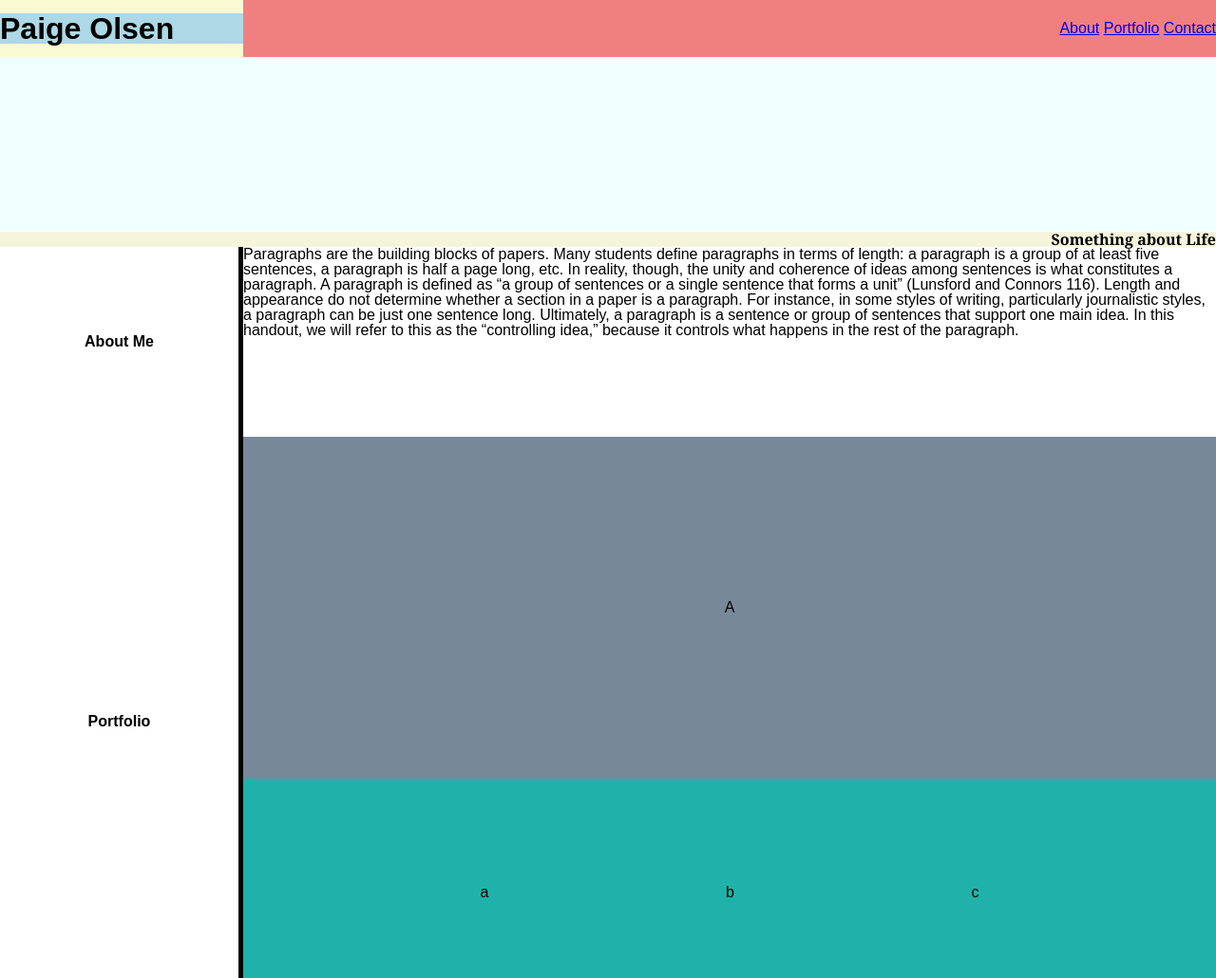
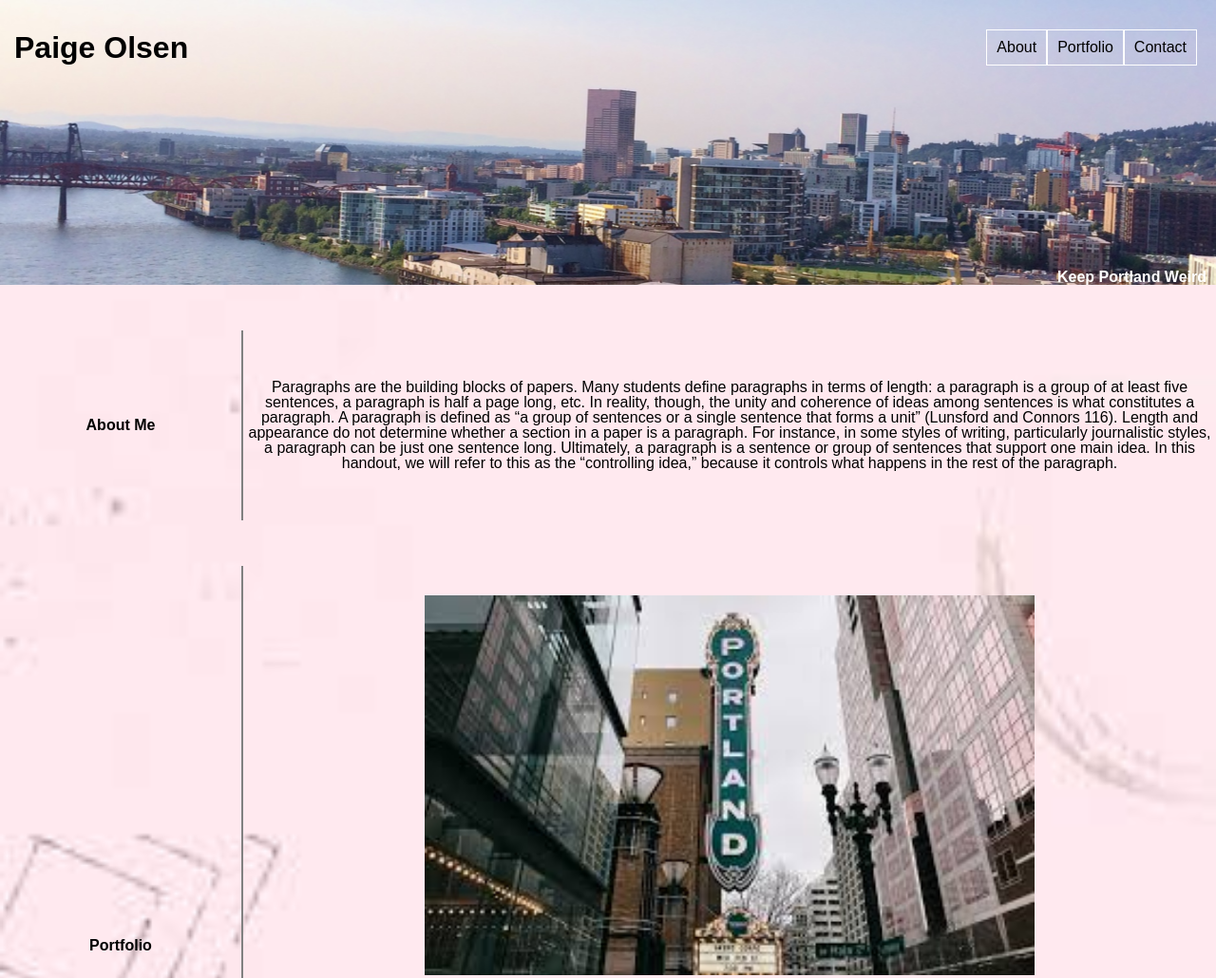
Before and after one commit to POlsen-92/portfolio, a plain HTML site: page index.html in a window 1280 px wide. Shown: the top 1030 px of the page at 95% size. Drawn offline with Linux system fonts and the light colour scheme.

Commit message:
Fleshed out html and css, added photos and background

```diff
--- a/Assets/style.css
+++ b/Assets/style.css
@@ -3,6 +3,9 @@
 }
 
 body {
+    background-image: url(./images/background.jfif);
+    background-size: cover;
+    background-position: center;
 }
 
 p {
@@ -10,54 +13,67 @@ p {
 }
 
 header {
+    background-color: aqua;
     display: flex;
     width: 100%;
-    background-color: lightgoldenrodyellow;
-    height: 60px;
-    align-items: center;
+    height: 300px;
+    flex-direction: column;
+    background-image: url(./images/bestskyline.png);
+    background-size: cover;
+    background-position: center;
 }
 
 h1 {
     display: flex;
-    background-color: lightblue;
     font-size: 32px;
     font-weight: bold;
     width: 20%;
+    justify-content: flex-start;
+    margin-left: 15px;
 }
 
+a {
+    text-decoration: none;
+    color: black;
+}
 nav {
     display: flex;
-    background-color: lightcoral;
-    width: 80%;
-    height: 100%;
+    width: 100%;
+    height: 100px;
     justify-content: flex-end;
     align-items: center;
 }
 
+nav ul {
+    display: flex;
+    width: 80%;
+    justify-content: flex-end;
+    margin-right: 20px;
+}
+
 nav li {
     display: inline-flex;
+    justify-content: flex-end;
     align-self: center;
-    text-decoration: none;
-}
-
-figure {
-    display: flex;
-    background-color: azure;
-    width: 100%;
-    height: 200px;
-    justify-content: flex-end;
+    padding: 10px;
+    margin: 10;
+    border: 1px white solid;
 }
 
 figcaption {
     display: flex;
-    background-color: beige;
-    width: 100%;
-    justify-content: flex-end;
-    align-self: flex-end;
+    height: 200px;
 }
 
 h2 {
-    font-family: Cambria, Cochin, Georgia, Times, 'Times New Roman', serif;
+    width: 100%;
+    color: white;
+    display: flex;
+    font-family: ;
+    font-weight: bold;
+    justify-content: flex-end;
+    align-self: flex-end;
+    margin-right: 10px;
 }
 
 main {
@@ -74,7 +90,7 @@ h3, h4, h5 {
     width: 20%;
     justify-content: space-evenly;
     align-items: center;
-    border-right: 5px solid black;
+    border-right: 2px solid gray;
 }
 
 .about_me {
@@ -83,32 +99,43 @@ h3, h4, h5 {
 
 .intro {
     width: 80%;
+    text-align: center;
+    margin: auto;
 }
 
 .portfolio {
-    height: 600px;
+    height: 800px;
 }
 
 .work {
     display: flex;
     width: 80%;
     flex-direction: column;
+    gap: 10px;
 }
 
 .main-work {
     display: flex;
-    background-color: lightslategrey;
     height: 60%;
     justify-content: center;
     align-items: center;
 }
 
+.main-work img {
+    height: 400px;
+    width: auto;
+}
+
 .minor-work {
     display: inline-flex;
-    background-color: lightseagreen;
     height: 40%;
     justify-content: space-evenly;
     align-items: center;
+    margin: 10px;
+}
+
+.minor-work img {
+
 }
 
 .contact {
@@ -118,7 +145,6 @@ h3, h4, h5 {
 
 .contact ul {
     display: flex;
-    background-color: lightsalmon;
     width: 80%;
     justify-content: space-evenly;
 }
--- a/index.html
+++ b/index.html
@@ -9,22 +9,20 @@
     <title>Document</title>
 </head>
 <body>
-    <header>
-        <h1>Paige Olsen</h1>
+    <header title="skyline of portland,or">
         <nav>
+            <h1>Paige Olsen</h1>
             <ul>
                 <li><a href="#about_me">About</a></li>
                 <li><a href="#portfolio">Portfolio</a></li>
                 <li><a href="#contact">Contact</a></li>
             </ul>
         </nav>
+        <figcaption>
+            <h2>Keep Portland Weird</h2>
+        </figcaption>
     </header>
-    <figure>
-        <!-- background image-->
-        <figcaption>
-            <h2>Something about Life</h2>
-        </figcaption>
-    </figure>
+    <br><br><br>
     <main>
         <section class="about_me" id="about_me">
             <h3>About Me</h3>
@@ -33,19 +31,21 @@
                 of the paragraph.</p>
             </div>
         </section>
+        <br><br><br>
         <section class="portfolio" id="portfolio">
             <h4>Portfolio</h4>
             <div class= "work">
                 <div class="main-work">
-                    <p>A</p>
+                    <img src="./Assets/images/mainwork.jfif" alt="">
                 </div>
                 <div class="minor-work">
-                    <p>a</p>
-                    <p>b</p>
-                    <p>c</p>
+                    <img src="./Assets/images/unipiper.jfif" alt="">
+                    <img src="./Assets/images/voodoo.jfif" alt="">
+                    <img src="./Assets/images/park.jfif" alt="">
                 </div>
             </div>
         </section>
+        <br><br><br>
         <section class="contact" id="contact">
             <h5>Contact</h5>
             <ul>
```
Also changed, not shown: Assets/images/background.jfif (added), Assets/images/bestskyline.png (added), Assets/images/mainwork.jfif (added), Assets/images/park.jfif (added), Assets/images/unipiper.jfif (added), Assets/images/voodoo.jfif (added).
